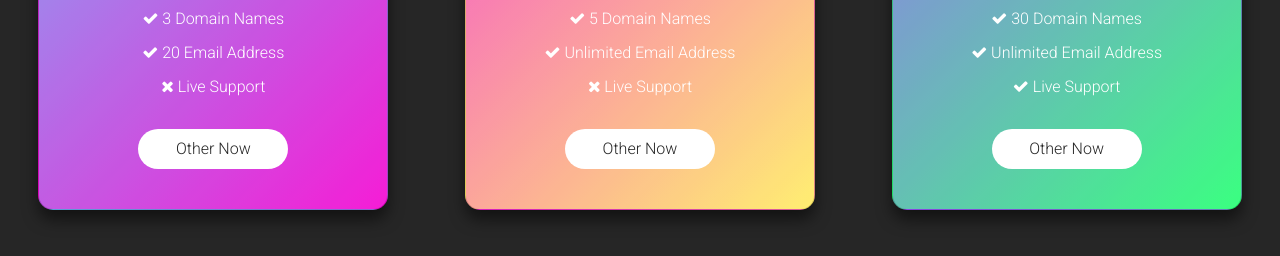
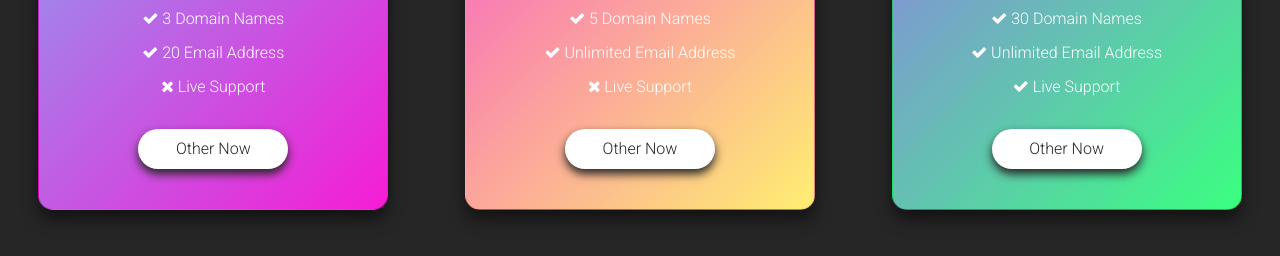
Before and after one commit to HasegawaYohei/amazing-ui-examples, a plain HTML site: page price-table-ui/index.html in a window 1280 px wide. Shown: the part 474-730 px from the top of the page. Drawn offline with nearby package versions, Linux system fonts and the light colour scheme.

Commit message:
fixed: typo

```diff
--- a/price-table-ui/style.css
+++ b/price-table-ui/style.css
@@ -121,7 +121,7 @@ section {
   margin: 20px auto 0;
   font-size: 16px;
   cursor: pointer;
-  bxo-shadow: 0 5px 10px;
+  box-shadow: 0 5px 10px;
 }
 
 .card a:hover {
```
